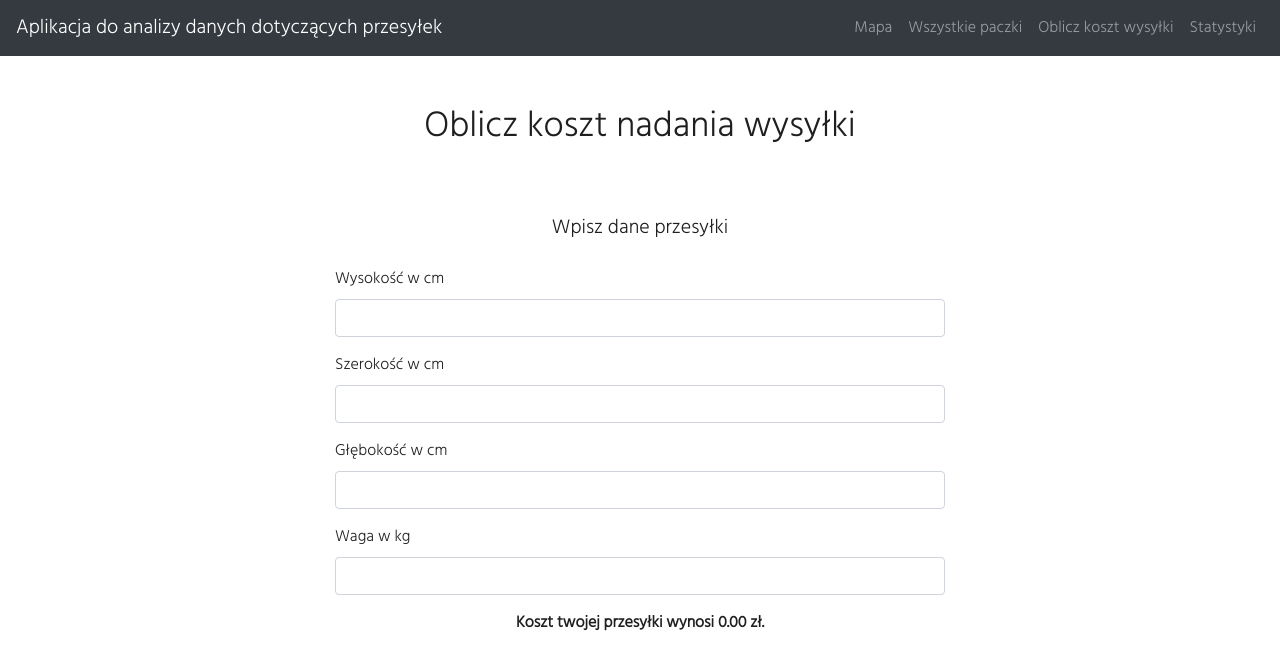
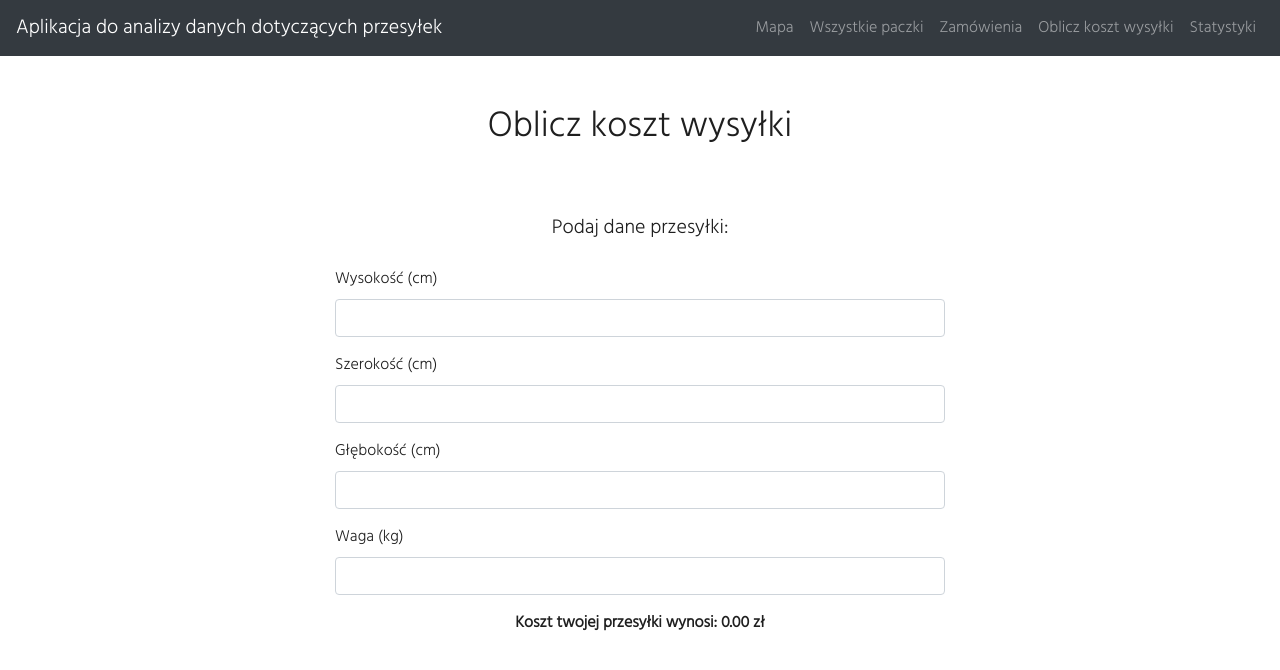
Before and after one commit to jacekku/BAI, a Vue app: page /koszt in a window 1280 px wide. Shown: the top 670 px of the page. Built offline with nearby package versions, Linux system fonts and the light colour scheme.

Commit message:
nav changes, transitions, package cost calculating

```diff
--- a/src/App.vue
+++ b/src/App.vue
@@ -1,13 +1,20 @@
 <template>
   <main class="page-wrap js-main">
     <section id="app">
-      <router-view> </router-view>
+      <Navbar></Navbar>
+      <transition name="fade" mode="out-in">
+        <router-view></router-view>
+      </transition>
     </section>
   </main>
 </template>
 
 <script>
+import Navbar from './components/Navbar'
 export default {
   name: 'App',
+  components: {
+    Navbar: Navbar,
+  },
 }
 </script>
--- a/src/components/Cost.vue
+++ b/src/components/Cost.vue
@@ -1,80 +1,110 @@
 <template>
   <section>
-    <Navbar></Navbar>
     <div class="main">
-
-      <h1>Oblicz koszt nadania wysyłki</h1>
+      <h1>Oblicz koszt wysyłki</h1>
       <div class="container w-50">
-        <br>
-        <span style="font-size:20px;">Wpisz dane przesyłki</span>
-        <br>
-        <br>
+        <br />
+        <span style="font-size:20px;">Podaj dane przesyłki:</span>
+        <br />
+        <br />
         <form>
           <div class="form-group text-left">
-              <label for="wys">Wysokość w cm</label>
-              <input type="number" name="wys" min="10" max="200" onKeyDown="return false" class="form-control" v-model="height">
+            <label for="wys">Wysokość (cm)</label>
+            <input
+              type="number"
+              name="wys"
+              min="10"
+              max="200"
+              onKeyDown="return false"
+              class="form-control"
+              v-model="height"
+            />
           </div>
           <div class="form-group text-left">
-              <label for="szer">Szerokość w cm</label>
-              <input type="number" name="szer" min="10" max="200" onKeyDown="return false" class="form-control" v-model="width">
+            <label for="szer">Szerokość (cm)</label>
+            <input
+              type="number"
+              name="szer"
+              min="10"
+              max="200"
+              onKeyDown="return false"
+              class="form-control"
+              v-model="width"
+            />
           </div>
           <div class="form-group text-left">
-              <label for="gle">Głębokość w cm</label>
-              <input type="number" name="gle" min="1" max="200" onKeyDown="return false" class="form-control" v-model="depth">
+            <label for="gle">Głębokość (cm)</label>
+            <input
+              type="number"
+              name="gle"
+              min="1"
+              max="200"
+              onKeyDown="return false"
+              class="form-control"
+              v-model="depth"
+            />
           </div>
           <div class="form-group text-left">
-              <label for="wag">Waga w kg</label>
-              <input type="number" name="wag" min="1" max="100" onKeyDown="return false" class="form-control" v-model="weight">
+            <label for="wag">Waga (kg)</label>
+            <input
+              type="number"
+              name="wag"
+              min="1"
+              max="100"
+              onKeyDown="return false"
+              class="form-control"
+              v-model="weight"
+            />
           </div>
-            <p><strong>Koszt twojej przesyłki wynosi {{costs().toFixed(2)}} zł.</strong></p>
-
+          <p>
+            <strong
+              >Koszt twojej przesyłki wynosi:
+              {{ costs().toFixed(2) }} zł</strong
+            >
+          </p>
         </form>
-
       </div>
     </div>
-
-
-
   </section>
-
 </template>
 
 <script>
-import Navbar from './Navbar'
-
 export default {
   name: 'Cost',
-  components: {
-    Navbar: Navbar,
-  },
-  data(){
+  data() {
     return {
-      height: "",
-      width: "",
-      depth: "",
-      weight: "",
-      count: "0"
+      height: '',
+      width: '',
+      depth: '',
+      weight: '',
+      count: '0',
     }
   },
   methods: {
-    costs: function(){
-
+    costs: function() {
       const num1 = 13
       const num2 = 17
       const num3 = 24
-      if (this.height<=50 && this.width<=30 && this.depth<=30) {
-        this.count=(parseInt(num1)+(2*parseInt(this.weight)))+((parseInt(num1)+(2*parseInt(this.weight)))*0.2)
+      if (this.height <= 50 && this.width <= 30 && this.depth <= 30) {
+        this.count =
+          parseInt(num1) +
+          2 * parseInt(this.weight) +
+          (parseInt(num1) + 2 * parseInt(this.weight)) * 0.2
+      } else if (this.height <= 80 && this.width <= 50 && this.depth <= 50) {
+        this.count =
+          parseInt(num2) +
+          2 * parseInt(this.weight) +
+          (parseInt(num2) + 2 * parseInt(this.weight)) * 0.2
+      } else {
+        this.count =
+          parseInt(num3) +
+          2 * parseInt(this.weight) +
+          (parseInt(num3) + 2 * parseInt(this.weight)) * 0.2
       }
-      else if(this.height<=80 && this.width<=50 && this.depth<=50){
-        this.count=(parseInt(num2)+(2*parseInt(this.weight)))+((parseInt(num2)+(2*parseInt(this.weight)))*0.2)
-      }
-      else{
-        this.count=((parseInt(num3)+(2*parseInt(this.weight)))+(parseInt(num3)+(2*parseInt(this.weight)))*0.2)
-      }
-      var sum = this.count;
-      if (isNaN(sum)) sum=0;
-      return sum;
-    }
-  }
+      var sum = this.count
+      if (isNaN(sum)) sum = 0
+      return sum
+    },
+  },
 }
 </script>
--- a/src/components/Index.vue
+++ b/src/components/Index.vue
@@ -1,6 +1,5 @@
 <template>
   <section>
-    <Navbar></Navbar>
     <div class="main">
       <h1>Wybierz województwo, aby wyświetlić dane o przesyłkach</h1>
       <Map />
@@ -9,13 +8,11 @@
 </template>
 
 <script>
-import Navbar from './Navbar'
 import Map from './Map'
 
 export default {
   name: 'Index',
   components: {
-    Navbar,
     Map,
   },
 }
--- a/src/components/Navbar.vue
+++ b/src/components/Navbar.vue
@@ -1,5 +1,5 @@
 <template>
-  <div>
+  <div class="navigation">
     <b-navbar toggleable="lg" type="dark" variant="dark">
       <b-navbar-brand>
         <router-link to="/"
@@ -17,6 +17,9 @@
             ><router-link to="/przesyłki/all"
               >Wszystkie paczki</router-link
             ></b-nav-item
+          >
+          <b-nav-item
+            ><router-link to="/zamowienia">Zamówienia</router-link></b-nav-item
           >
           <b-nav-item
             ><router-link to="/koszt"
--- a/src/components/Orders.vue
+++ b/src/components/Orders.vue
@@ -1,44 +1,31 @@
 <template>
   <section>
-    <Navbar></Navbar>
     <div class="main">
+      <h1>Zamówienia</h1>
       <div class="container w-50">
-     <b-row>
-            <b-col>
-              <b-table
-                striped
-                hover
-                :items="orders"
-              >
-
-              </b-table>
-            </b-col>
-          </b-row>
+        <b-row>
+          <b-col>
+            <b-table striped hover :items="orders"> </b-table>
+          </b-col>
+        </b-row>
       </div>
     </div>
   </section>
 </template>
 
 <script>
-import Navbar from './Navbar'
-
 export default {
   name: 'Orders',
-  components: {
-    Navbar: Navbar,
-  },
   data() {
     return {
-        orders: [],
+      orders: [],
     }
   },
-  mounted () {
+  mounted() {
     fetch('https://my.api.mockaroo.com/orders.json?key=de6833d0')
-            .then((fetchedData) => fetchedData.json())
-            .then(
-            (fetchedData) => (this.orders = fetchedData)
-            )
-            .catch((err) => console.log(err.message))
+      .then(fetchedData => fetchedData.json())
+      .then(fetchedData => (this.orders = fetchedData))
+      .catch(err => console.log(err.message))
   },
 }
 </script>
--- a/src/components/Package.vue
+++ b/src/components/Package.vue
@@ -1,12 +1,12 @@
 <template>
   <section>
-    <Navbar></Navbar>
-    <div class="main">
+    <div class="main content-wrap">
+      <div class="content">
         <h1>Przesyłka</h1>
 
         <b-card
           border-variant="secondary"
-        header="Sczegóły paczki"
+          header="Szczegóły paczki"
           header-border-variant="secondary"
           align="center"
         >
@@ -21,40 +21,73 @@
               <p><b>Długość :</b> {{ item.length }} cm</p>
               <p><b>Przewoźnik:</b> {{ item.shipper }}</p>
             </ul>
-          <p><b>Koszt wysyłki:</b></p>
-          <b-button @click="calculateDispatchCost"> Oblicz koszt wysyłki </b-button>
+            <div class="cost">
+              <p v-if="cost !== 0">
+                <b>Koszt wysyłki: {{ cost }} zł</b>
+              </p>
+              <b-button @click="calculateCost">
+                Oblicz koszt wysyłki
+              </b-button>
+            </div>
           </b-card-text>
         </b-card>
+      </div>
     </div>
   </section>
 </template>
 
 <script>
-import Navbar from './Navbar'
-
 export default {
   name: 'Package',
-  components: {
-    Navbar: Navbar,
-  },
+
   methods: {
     checkPackageID(el) {
       return el.package_id == this.$route.params.id
+    },
+    calculateCost: function() {
+      const num1 = 13
+      const num2 = 17
+      const num3 = 24
+      const height = this.items[0].height
+      const width = this.items[0].width
+      const depth = this.items[0].length
+      const weight = this.items[0].weight
+
+      if (height <= 50 && width <= 30 && depth <= 30) {
+        this.cost =
+          parseInt(num1) +
+          2 * parseInt(weight) +
+          (parseInt(num1) + 2 * parseInt(weight)) * 0.2
+      } else if (height <= 80 && width <= 50 && depth <= 50) {
+        this.cost =
+          parseInt(num2) +
+          2 * parseInt(weight) +
+          (parseInt(num2) + 2 * parseInt(weight)) * 0.2
+      } else {
+        this.cost =
+          parseInt(num3) +
+          2 * parseInt(weight) +
+          (parseInt(num3) + 2 * parseInt(weight)) * 0.2
+      }
+      var sum = this.cost
+      if (isNaN(sum)) sum = 0
+      return sum
     },
   },
   data() {
     return {
       items: [],
       orders: [],
+      cost: 0,
     }
   },
   mounted() {
     fetch('https://my.api.mockaroo.com/dispatch_data.json?key=de6833d0')
-      .then((fetchedData) => fetchedData.json())
+      .then(fetchedData => fetchedData.json())
       .then(
-        (fetchedData) => (this.items = fetchedData.filter(this.checkPackageID))
+        fetchedData => (this.items = fetchedData.filter(this.checkPackageID))
       )
-      .catch((err) => console.log(err.message))
+      .catch(err => console.log(err.message))
   },
 }
 </script>
--- a/src/components/Packages.vue
+++ b/src/components/Packages.vue
@@ -1,6 +1,5 @@
 <template>
   <section>
-    <Navbar></Navbar>
     <div class="main">
       <div class="container-fluid content-wrap">
         <div class="content">
@@ -52,22 +51,18 @@
 </template>
 
 <script>
-import Navbar from './Navbar'
-
 export default {
   name: 'Packages',
-  components: {
-    Navbar: Navbar,
-  },
+
   data() {
     return {
       fields: [
-        { key: 'package_id', label:'Identyfikator paczki', sortable: true },
-        { key: 'dispatch', label:'Wysłano', sortable: true },
-        { key: 'arrival', label:'Dostarczono', sortable: true },
-        { key: 'state', label:'Województwo odbiorcy', sortable: true },
-        { key: 'shipper', label:'Spedytor', sortable: true },
-        { key:'packageDetails', label:'Szczegóły' }
+        { key: 'package_id', label: 'Identyfikator paczki', sortable: true },
+        { key: 'dispatch', label: 'Wysłano', sortable: true },
+        { key: 'arrival', label: 'Dostarczono', sortable: true },
+        { key: 'state', label: 'Województwo odbiorcy', sortable: true },
+        { key: 'shipper', label: 'Spedytor', sortable: true },
+        { key: 'packageDetails', label: 'Szczegóły' },
       ],
       packages: [],
       filter: '',
@@ -98,9 +93,8 @@ export default {
         : item.state == this.$route.params.name
     },
     handleButtonClick(event) {
-      const id = event.target.parentElement.parentElement.getAttribute(
-        'aria-rowindex'
-      )
+      const id =
+        event.target.parentElement.parentElement.firstElementChild.innerHTML
       this.$router.push(`zamowienie/${id}`)
     },
   },
--- a/src/components/Statistics.vue
+++ b/src/components/Statistics.vue
@@ -1,6 +1,5 @@
 <template>
   <section>
-    <Navbar></Navbar>
     <div class="main content-wrap">
       <div class="content">
         <div class="stats-wrap">
@@ -37,10 +36,8 @@
 <script>
 import SentReceivedPerVoivodeship from './charts/SentReceivedPerVoivodeship'
 import PackagePerShipper from './charts/PackagePerShipper'
-import Navbar from './Navbar'
 export default {
   components: {
-    Navbar,
     SentReceivedPerVoivodeship,
     PackagePerShipper,
   },
@@ -92,39 +89,39 @@ export default {
   },
   methods: {
     handleSentReceivedPerMonth(data) {
-      const states = Array.from(data.map((d) => d.state))
+      const states = Array.from(data.map(d => d.state))
 
       this.dataSentReceived.labels = states
-      this.dataSentReceived.datasets[0].data = states.map((state) => {
-        const stateObj = data.find((obj) => obj.state == state)
+      this.dataSentReceived.datasets[0].data = states.map(state => {
+        const stateObj = data.find(obj => obj.state == state)
         return stateObj.dispatch
       })
-      this.dataSentReceived.datasets[1].data = states.map((state) => {
-        const stateObj = data.find((obj) => obj.state == state)
+      this.dataSentReceived.datasets[1].data = states.map(state => {
+        const stateObj = data.find(obj => obj.state == state)
         return stateObj.arrival
       })
       this.loadedSentReceived = true
     },
     handlePackagesPerShipper(data) {
-      const shippers = Array.from(data.map((d) => d.shipper))
+      const shippers = Array.from(data.map(d => d.shipper))
       this.dataPackagePerShipper.labels = shippers
-      this.dataPackagePerShipper.datasets[0].data = shippers.map((shipper) => {
-        const shipperObj = data.find((obj) => obj.shipper == shipper)
+      this.dataPackagePerShipper.datasets[0].data = shippers.map(shipper => {
+        const shipperObj = data.find(obj => obj.shipper == shipper)
         return shipperObj.shippedAmount
       })
       this.loadedPackagePerShipper = true
     },
     loadDataVoivodeship() {
       fetch('https://my.api.mockaroo.com/voivodeship_stats.json?key=3fdd6730')
-        .then((data) => data.json())
-        .then((data) => {
+        .then(data => data.json())
+        .then(data => {
           this.handleSentReceivedPerMonth(data)
         })
     },
     loadDataShipper() {
       fetch('https://my.api.mockaroo.com/dispatch_data.json?key=3fdd6730')
-        .then((data) => data.json())
-        .then((data) => {
+        .then(data => data.json())
+        .then(data => {
           this.handlePackagesPerShipper(data)
         })
     },
--- a/src/main.js
+++ b/src/main.js
@@ -9,6 +9,7 @@ import Packages from './components/Packages.vue'
 import Package from './components/Package.vue'
 import Statistics from './components/Statistics.vue'
 import Cost from './components/Cost.vue'
+import Orders from './components/Orders.vue'
 // Style
 import { BootstrapVue, IconsPlugin } from 'bootstrap-vue'
 import 'bootstrap/dist/css/bootstrap.css'
@@ -26,6 +27,7 @@ const routes = [
   { path: '/statystyki', component: Statistics },
   { path: '/koszt', component: Cost },
   { path: '/przesyłki/zamowienie/:id', component: Package },
+  { path: '/zamowienia', component: Orders },
 ]
 
 const router = new VueRouter({
@@ -33,20 +35,20 @@ const router = new VueRouter({
   mode: 'history',
 })
 
-const animate = () => {
-  const main = document.querySelector('.js-main')
+// const animate = () => {
+//   const main = document.querySelector('.js-main')
 
-  main.classList.remove('loaded')
-  setTimeout(() => {
-    main.classList.add('loaded')
-  }, 1)
-}
+//   main.classList.remove('loaded')
+//   setTimeout(() => {
+//     main.classList.add('loaded')
+//   }, 1)
+// }
 
 new Vue({
   render: h => h(App),
   router,
   mounted: function() {
-    animate()
+    // animate()
   },
 }).$mount('#app')
 
--- a/src/styles.css
+++ b/src/styles.css
@@ -28,7 +28,7 @@ a:hover {
 }
 
 .page-wrap {
-  opacity: 0;
+  opacity: unset;
   transition: 0.5s;
 }
 .page-wrap.loaded {
@@ -68,3 +68,26 @@ a:hover {
 .stats-header {
   margin: 25px 0 50px 0;
 }
+
+.card-text ul {
+  padding-left: 0;
+}
+
+.cost p {
+  text-decoration: underline;
+}
+
+.fade-enter-active,
+.fade-leave-active {
+  transition: opacity 0.2s;
+}
+
+.fade-enter,
+.fade-leave-to {
+  opacity: 0;
+}
+
+.navigation {
+  opacity: 1 !important;
+  z-index: 99;
+}
```
Lines whose indentation alone changed are shown as unchanged.
